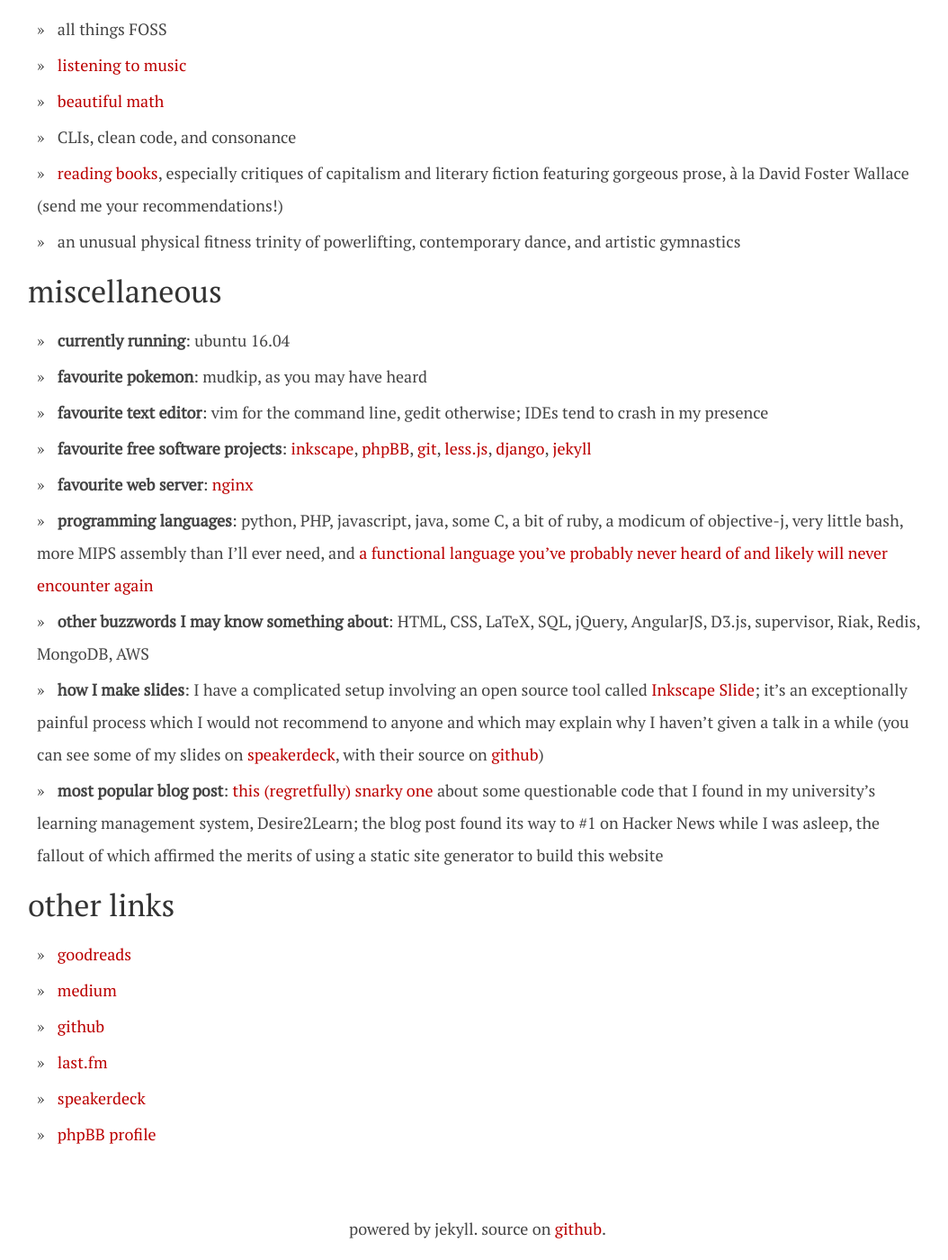
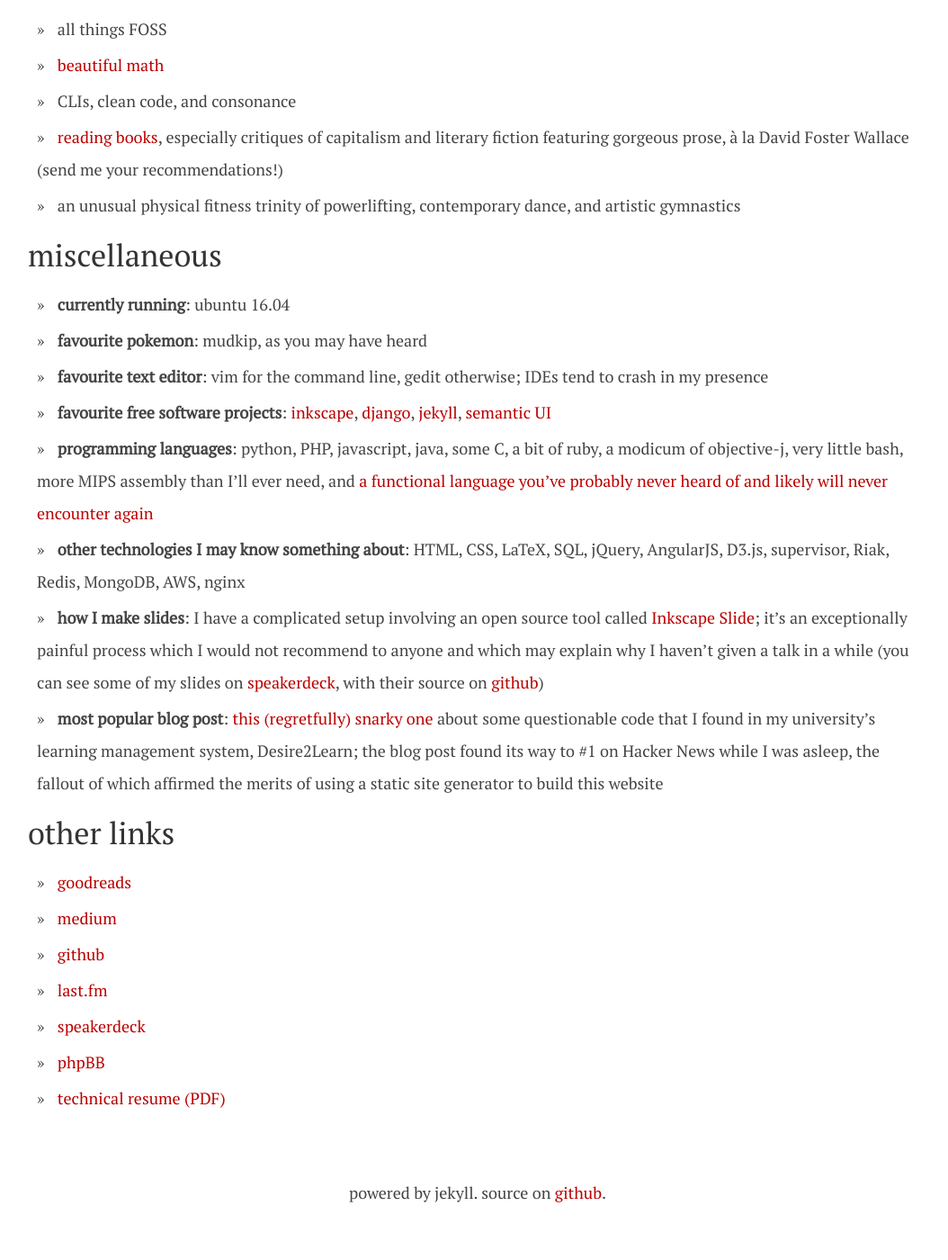
Before and after one commit to dellsystem/dellsystem.github.io, a Jekyll site: the page built from about.md, in a window 1280 px wide and 1400 px high, scrolled down 1270 px. Shown: the whole window at 90% size, without its empty margins (109-1163 px from the left). Built offline with Jekyll 4.4.1, drawn with Linux system fonts in a browser that asks for light colours; after the commit the page ends 2630 px from its top, so only the background shows below that.

Commit message:
Update about page
Changed/removed some copy, added resume just for kicks (thx 2 github for
hosting)

```diff
--- a/about.md
+++ b/about.md
@@ -47,7 +47,6 @@ interests
 ---------
 
 * all things FOSS
-* [listening to music][last.fm]
 * [beautiful math](http://www.mathjax.org/ "♥")
 * CLIs, clean code, and consonance
 * [reading books][goodreads], especially critiques of capitalism
@@ -64,16 +63,15 @@ miscellaneous
 * **favourite text editor**: vim for the command line, gedit otherwise; IDEs
   tend to crash in my presence
 * **favourite free software projects**: [inkscape](http://www.inkscape.org),
-  [phpBB](http://www.phpbb.com), [git](http://www.git-scm.com),
-  [less.js](http://www.lesscss.org), [django](http://www.djangoproject.com),
-  [jekyll](http://jekyllrb.com/)
-* **favourite web server**: [nginx](http://www.nginx.org)
+  [django](http://www.djangoproject.com),
+  [jekyll](http://jekyllrb.com),
+  [semantic UI](https://semantic-ui.com)
 * **programming languages**: python, PHP, javascript, java, some C, a bit of
   ruby, a modicum of objective-j, very little bash, more MIPS assembly than
   I'll ever need, and [a functional language you've probably never heard of and
   likely will never encounter again](http://www.smlnj.org "pretty cool though")
-* **other buzzwords I may know something about**: HTML, CSS, LaTeX, SQL, jQuery,
-  AngularJS, D3.js, supervisor, Riak, Redis, MongoDB, AWS
+* **other technologies I may know something about**: HTML, CSS, LaTeX, SQL, jQuery,
+  AngularJS, D3.js, supervisor, Riak, Redis, MongoDB, AWS, nginx
 * **how I make slides**: I have a complicated setup involving an
   open source tool called [Inkscape Slide]; it's an exceptionally painful process
   which I would not recommend to anyone and which may explain why I haven't
@@ -88,12 +86,13 @@ miscellaneous
 other links
 -----------
 
-*	[goodreads]
-*	[medium]
-*	[github](https://www.github.com/dellsystem)
-*	[last.fm][last.fm]
-*	[speakerdeck]
-*	[phpBB profile][phpbb]
+* [goodreads]
+* [medium]
+* [github](https://www.github.com/dellsystem)
+* [last.fm][last.fm]
+* [speakerdeck]
+* [phpBB][phpbb]
+* [technical resume (PDF)][resume]
 
 [goodreads]: http://goodreads.com/dellsystem
 [medium]: http://medium.com/@dellsystem
@@ -106,3 +105,4 @@ other links
 [speakerdeck]: https://speakerdeck.com/dellsystem
 [d2l]: /posts/dont-do-drugs-kids
 [Inkscape Slide]: https://github.com/abourget/inkscapeslide
+[resume]: /resume.pdf
```
Also changed, not shown: 1 other file.
